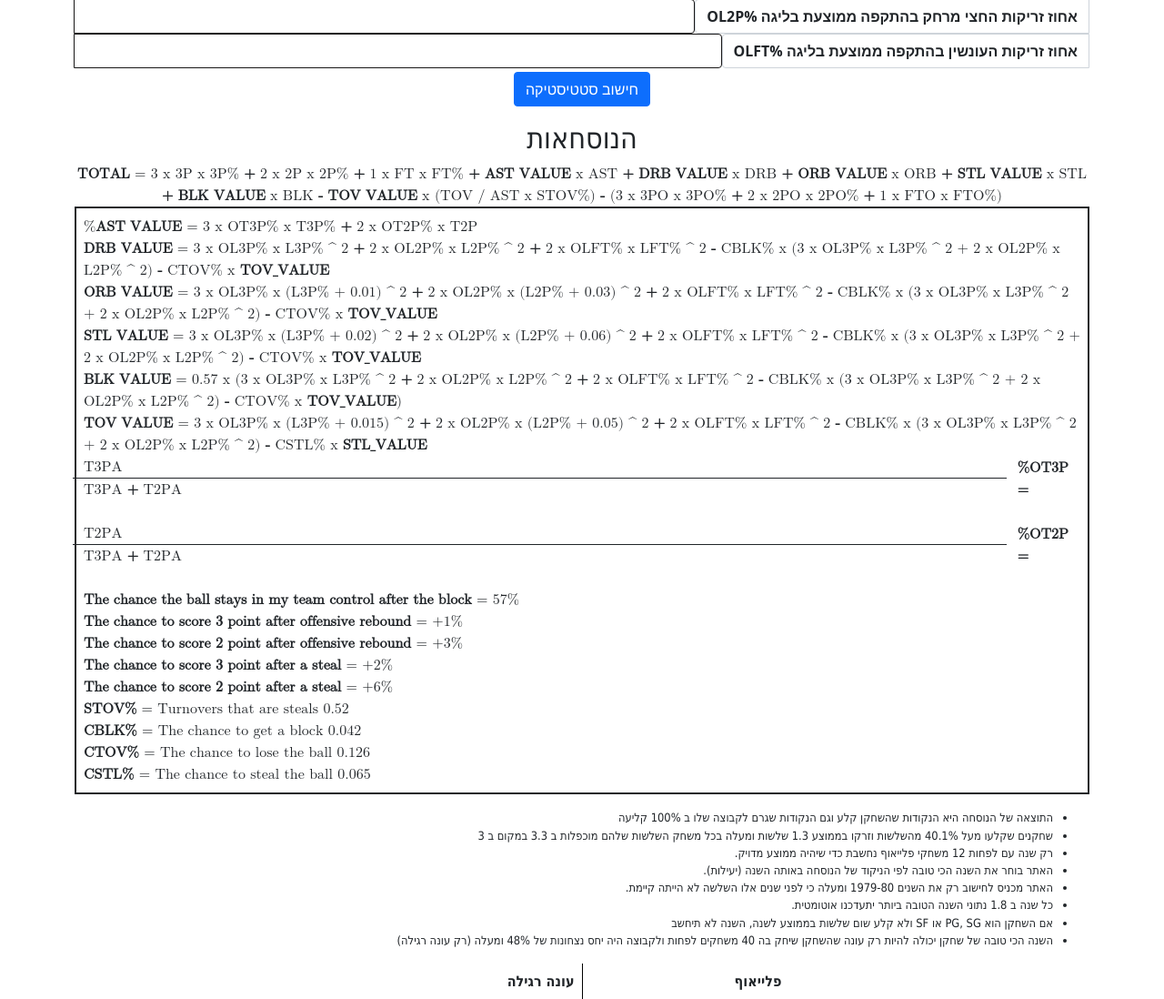
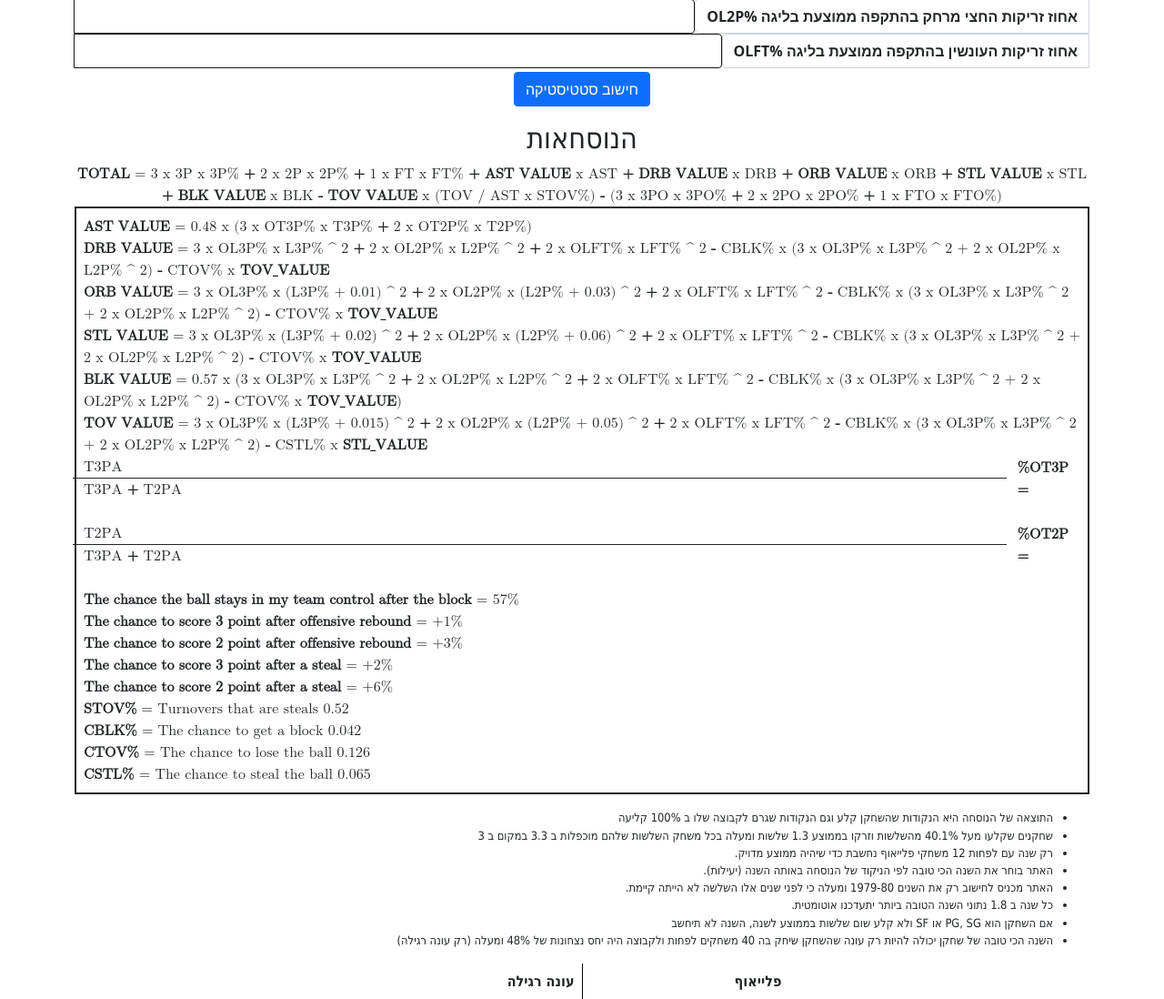
Before and after one commit to d4nieldev/basketball-stats, a Flask app: template templates/basketball_stats.html in a window 1280 px wide. Shown: the part 879-1977 px from the top of the page at 91% size. Run offline with Flask 2, Linux system fonts and the light colour scheme; the template is opened without the code that fills it, so the values that code supplies are empty.

Commit message:
0.48 assist

```diff
--- a/templates/basketball_stats.html
+++ b/templates/basketball_stats.html
@@ -182,7 +182,7 @@
                     </div>
 
                     <div class="border border-2 border-dark mb-3 text-start p-2">
-                        <b>AST VALUE</b> = 3 x OT3P% x T3P% <b>+</b> 2 x OT2P% x T2P%
+                        <b>AST VALUE</b> = 0.48 x (3 x OT3P% x T3P% <b>+</b> 2 x OT2P% x T2P%)
                         <br>
                         <b>DRB VALUE</b> = 3 x OL3P% x L3P% ^ 2 <b>+</b> 2 x OL2P% x L2P% ^ 2 <b>+</b> 2 x OLFT% x LFT% ^ 2 <b>-</b> CBLK% x (3 x OL3P% x L3P% ^ 2 + 2 x OL2P% x L2P% ^ 2) <b>-</b> CTOV% x <b>TOV_VALUE</b>
                         <br>
--- a/utils.py
+++ b/utils.py
@@ -231,7 +231,7 @@ def calc_rating(player_stats):
 
         tov_value = (z2 - LeagueStats.stl_chance * z1) / (1 + LeagueStats.tov_chance * LeagueStats.stl_chance)
         stl_value = z1 - LeagueStats.tov_chance * tov_value
-        assist_val = 3 * p3_team_attack_ratio * p3_team_ratio + 2 * p2_team_attack_ratio * p2_team_ratio
+        assist_val = 0.48 * (3 * p3_team_attack_ratio * p3_team_ratio + 2 * p2_team_attack_ratio * p2_team_ratio)
         d_rebound_val = 3 * p3_league_attack_ratio * (p3_league_ratio ** 2) + 2 * p2_league_attack_ratio * (p2_league_ratio ** 2) + 2 * ft_league_ratio * (ft_league_attack_ratio ** 2) - LeagueStats.block_chance * (3 * LeagueStats.p3_league_attack_ratio * (LeagueStats.p3_league_ratio ** 2) + 2 * LeagueStats.p2_league_attack_ratio * (LeagueStats.p2_league_ratio ** 2)) - LeagueStats.tov_chance * tov_value
         off_rebound_val = 3 * p3_league_attack_ratio * ((p3_league_ratio + LeagueStats.orb_p3) ** 2) + 2 * p2_league_attack_ratio * ((p2_league_ratio + LeagueStats.orb_p2) ** 2) + 2 * (ft_league_ratio ** 2) * ft_league_attack_ratio - LeagueStats.block_chance * (3 * LeagueStats.p3_league_attack_ratio * (LeagueStats.p3_league_ratio ** 2) + 2 * LeagueStats.p2_league_attack_ratio * (LeagueStats.p2_league_ratio ** 2)) - LeagueStats.tov_chance * tov_value
         block_val = 0.57 * d_rebound_val
```
